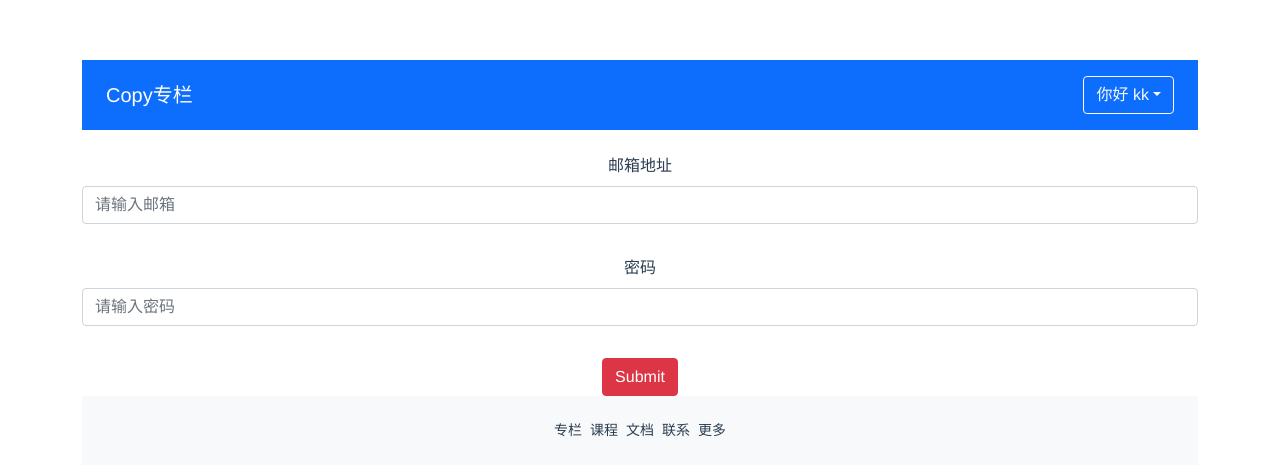
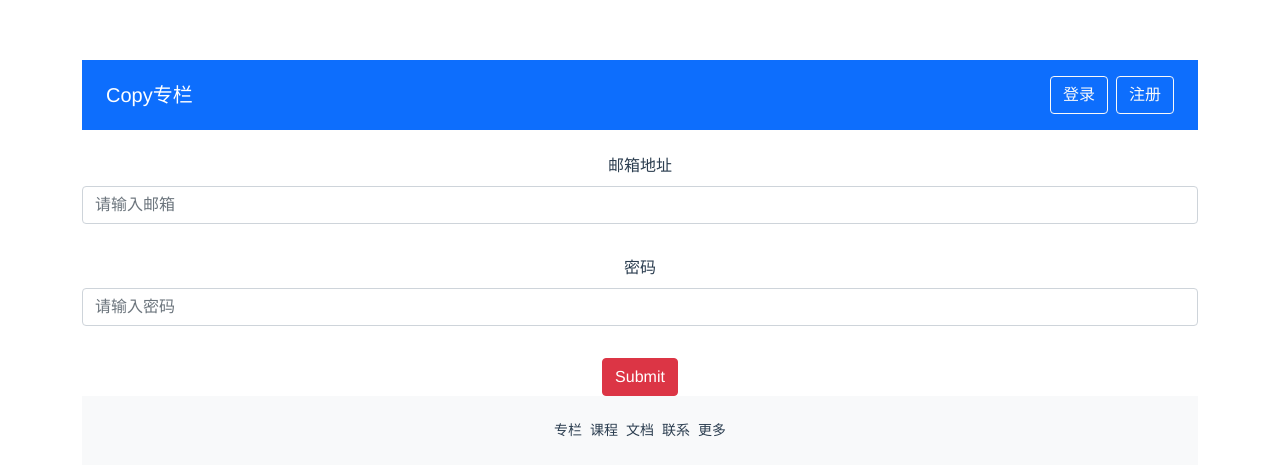
Before and after one commit to cseve123/Vue3, a Vue app in the folder Project/: page /login in a window 1280 px wide. Shown: the top 476 px of the page. Built offline with nearby package versions, Linux system fonts and the light colour scheme.

Commit message:
vuex global use

```diff
--- a/Project/src/App.vue
+++ b/Project/src/App.vue
@@ -10,16 +10,18 @@
 </template>
 
 <script lang="ts">
-import { defineComponent } from 'vue'
+import { defineComponent, computed } from 'vue'
+import { useStore } from 'vuex'
+import { GlobalDataProps } from './store'
 import 'bootstrap/dist/css/bootstrap.min.css'
 import GlobalHeader, { UserProps } from './components/GlobalHeader.vue'
 import GlobalFooter from './components/GlobalFooter.vue'
 
-const userData: UserProps = {
-  isLogin: true,
-  id: 1,
-  name: 'kk'
-}
+// const userData: UserProps = {
+//   isLogin: true,
+//   id: 1,
+//   name: 'kk'
+// }
 
 export default defineComponent({
   name: 'App',
@@ -28,8 +30,10 @@ export default defineComponent({
     GlobalFooter
   },
   setup () {
+    const store = useStore<GlobalDataProps>()
+    const user = computed(() => store.state.user)
     return {
-      user: userData
+      user
     }
   }
 })
--- a/Project/src/components/GlobalHeader.vue
+++ b/Project/src/components/GlobalHeader.vue
@@ -3,7 +3,7 @@
     <a class="navbar-brand" href="#">Copy专栏</a>
     <ul v-if="!user.isLogin" class="list-inline mb-0">
       <li class="list-inline-item">
-        <a href="#" class="btn btn-outline-light my-2">登录</a>
+        <a href="/login" class="btn btn-outline-light my-2">登录</a>
       </li>
       <li class="list-inline-item">
         <a href="#" class="btn btn-outline-light my-2">注册</a>
--- a/Project/src/store.ts
+++ b/Project/src/store.ts
@@ -15,6 +15,11 @@ const store = createStore<GlobalDataProps>({
     columns: testData,
     posts: testPosts,
     user: { isLogin: false }
+  },
+  mutations: {
+    login (state) {
+      state.user = { ...state.user, isLogin: true, name: 'Uli' }
+    }
   }
 })
 export default store
--- a/Project/src/views/Home.vue
+++ b/Project/src/views/Home.vue
@@ -3,30 +3,35 @@
 </template>
 
 <script lang="ts">
-import { defineComponent } from 'vue'
+import { defineComponent, computed } from 'vue'
+import { useStore } from 'vuex'
+import { GlobalDataProps } from '../store'
 import ColumnList, { ColumnProps } from '../components/ColumnList.vue'
-const testData: ColumnProps[] = [
-  {
-    id: 1,
-    title: 'test1的专栏',
-    description: '这是的test1专栏，有一段非常有意思的简介，可以更新一下欧',
-    avatar: ''
-  },
-  {
-    id: 2,
-    title: 'test2的专栏',
-    description: '这是的test2专栏，有一段非常有意思的简介，可以更新一下欧',
-    avatar: 'http://vue-maker.oss-cn-hangzhou.aliyuncs.com/vue-marker/5ee22dd58b3c4520912b9470.jpg?x-oss-process=image/resize,m_pad,h_100,w_100'
-  }
-]
+import { useRoute } from 'vue-router'
+// const testData: ColumnProps[] = [
+//   {
+//     id: 1,
+//     title: 'test1的专栏',
+//     description: '这是的test1专栏，有一段非常有意思的简介，可以更新一下欧',
+//     avatar: ''
+//   },
+//   {
+//     id: 2,
+//     title: 'test2的专栏',
+//     description: '这是的test2专栏，有一段非常有意思的简介，可以更新一下欧',
+//     avatar: 'http://vue-maker.oss-cn-hangzhou.aliyuncs.com/vue-marker/5ee22dd58b3c4520912b9470.jpg?x-oss-process=image/resize,m_pad,h_100,w_100'
+//   }
+// ]
 export default defineComponent({
   name: 'Home',
   components: {
     ColumnList
   },
   setup () {
+    const store = useStore<GlobalDataProps>()
+    const list = computed(() => store.state.columns)
     return {
-      list: testData
+      list
     }
   }
 })
--- a/Project/src/views/Login.vue
+++ b/Project/src/views/Login.vue
@@ -31,6 +31,8 @@
 <script lang="ts">
 import { defineComponent, reactive, ref } from 'vue'
 import { useRouter } from 'vue-router'
+import { useStore } from 'vuex'
+import { GlobalDataProps } from '../store'
 import ValidateForm from '../components/ValidateForm.vue'
 import ValidateInput, { RulesProp } from '../components/ValidateInput.vue'
 const emailRules: RulesProp = [
@@ -44,6 +46,7 @@ export default defineComponent({
     ValidateForm
   },
   setup () {
+    const store = useStore<GlobalDataProps>()
     const router = useRouter()
     const emailval = ref('')
     const emailRef = reactive({
@@ -70,6 +73,7 @@ export default defineComponent({
         router.push({
           path: '/'
         })
+        store.commit('login')
       }
     }
     return {
```
